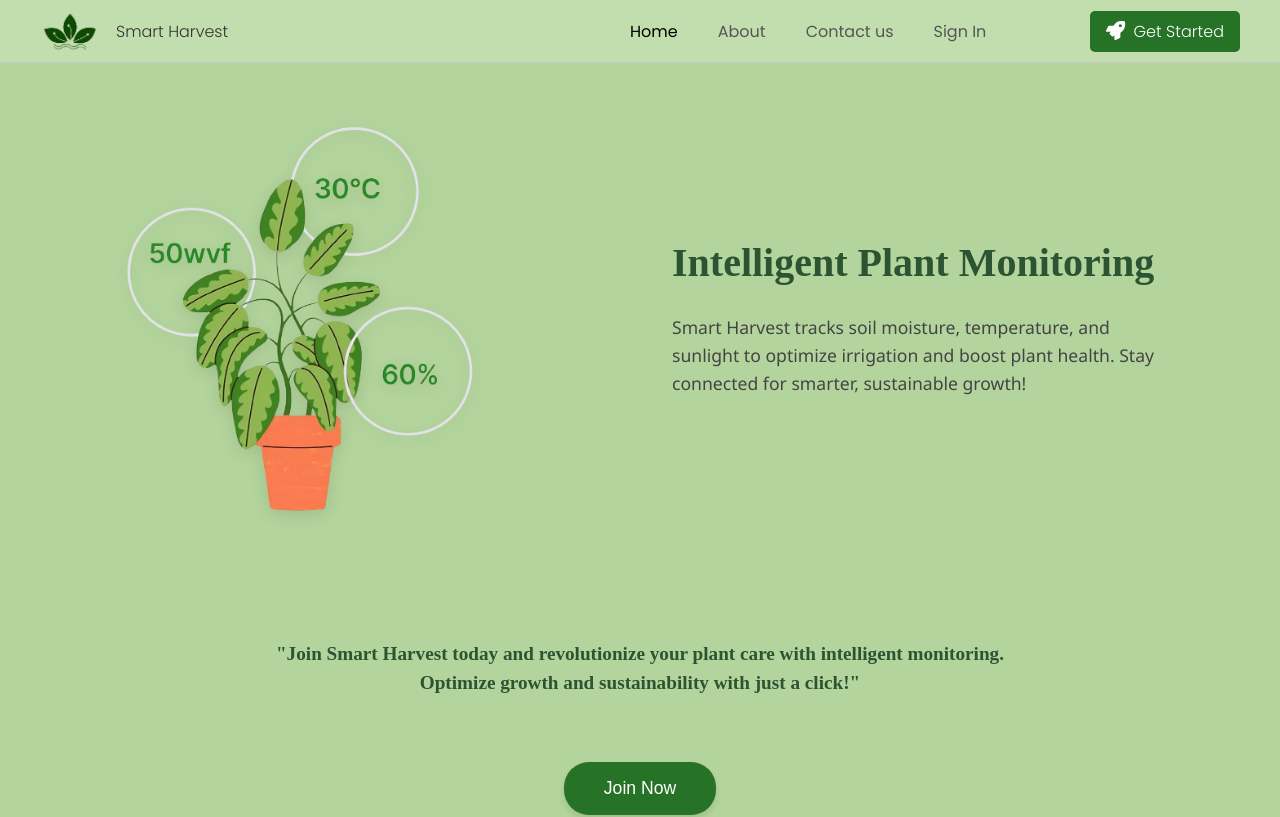
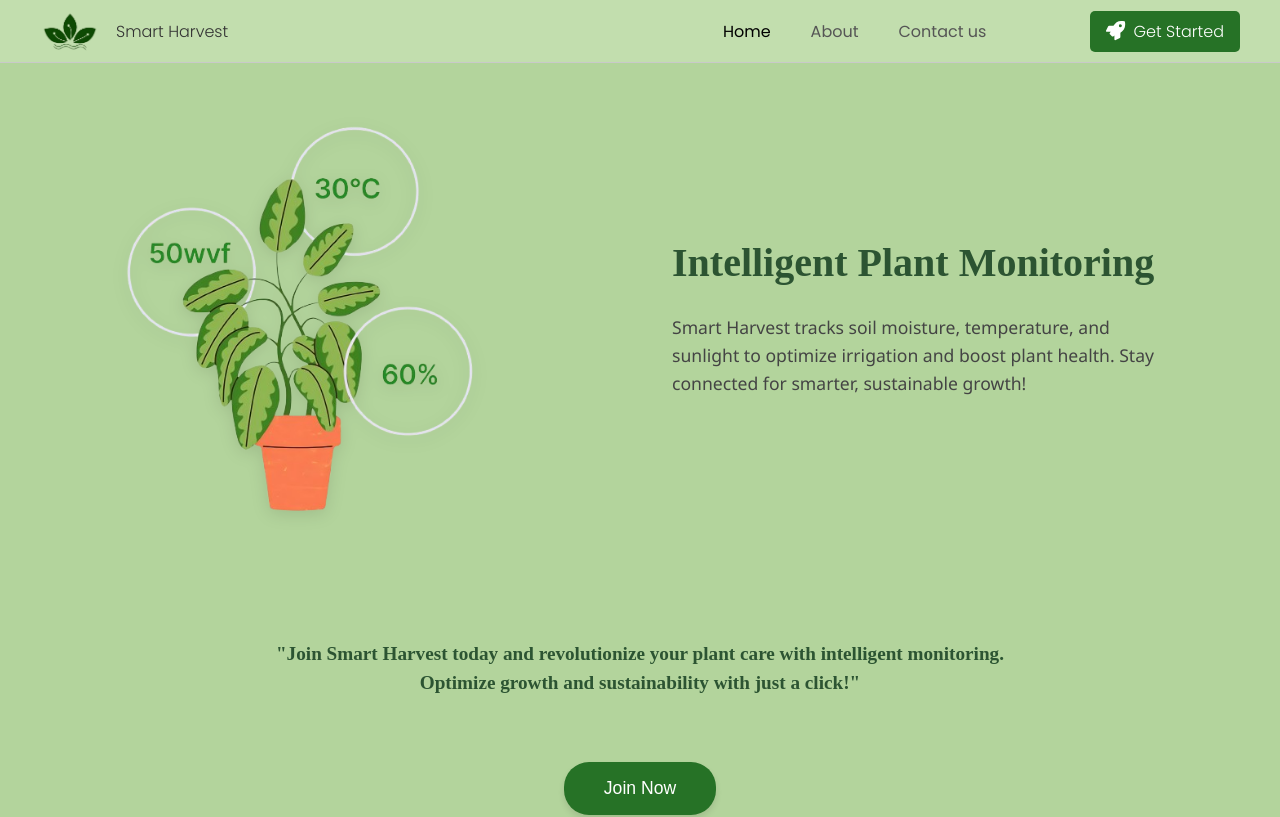
Before and after one commit to rayenomri123/smart-harvest, a React (Vite) app in the folder frontend/: page / in a window 1280 px wide. Shown: the top 817 px of the page. Built offline with nearby package versions, Linux system fonts and the light colour scheme.

Commit message:
Navbar route fixed

```diff
--- a/frontend/src/components/Navbar/Navbar.jsx
+++ b/frontend/src/components/Navbar/Navbar.jsx
@@ -1,11 +1,12 @@
-import { useState } from 'react';
-import { NavLink } from 'react-router-dom';
+import React, { useState } from 'react';
+import { NavLink, useNavigate } from 'react-router-dom';
 import {
   FaHome,
   FaInfoCircle,
   FaAddressBook,
   FaSignInAlt,
   FaRocket,
+  FaUserPlus,
   FaBars,
   FaTimes
 } from 'react-icons/fa';
@@ -13,45 +14,58 @@ import './Navbar.css';
 
 const Navbar = () => {
   const [isMobileMenuOpen, setIsMobileMenuOpen] = useState(false);
+  const navigate = useNavigate();
+
+  // Derive auth state directly from localStorage on every render
+  const isAuthenticated = Boolean(localStorage.getItem('token'));
+
+  const handleAddUser = () => {
+    navigate('/sign-up');
+  };
 
   return (
     <nav className="navbar">
       <div className="nav-container">
-        {/* Logo and Brand Name */}
+        {/* Logo and Brand */}
         <div className="brand-wrapper">
           <img
-            src="./src/assets/logo.png" // Update with your logo path
+            src="./src/assets/logo.png"
             alt="Logo"
             className="logo"
           />
           <span className="brand-name">Smart Harvest</span>
         </div>
 
-        {/* Desktop Navigation */}
+        {/* Desktop Navigation (text-only) */}
         <div className="nav-links">
           <NavLink to="/" className="nav-item">
-
             <span>Home</span>
           </NavLink>
           <NavLink to="/about" className="nav-item">
-
             <span>About</span>
           </NavLink>
           <NavLink to="/contact" className="nav-item">
-
             <span>Contact us</span>
           </NavLink>
-          <NavLink to="/sign-in" className="nav-item">
-
-            <span>Sign In</span>
+          {isAuthenticated ? (
+            <NavLink to="/dashboard" className="nav-item">
+            <span>Dashboard</span>
             </NavLink>
+          ) : (<></>)}
+          {isAuthenticated ? (
+            <NavLink to="/sign-up" className="nav-item cta">
+            <FaUserPlus className="icon" />
+            <span>Add user</span>
+          </NavLink>
+          ) : (
             <NavLink to="/sign-up" className="nav-item cta">
               <FaRocket className="icon" />
               <span>Get Started</span>
             </NavLink>
+          )}
         </div>
 
-        {/* Mobile Menu Button */}
+        {/* Mobile Menu Toggle */}
         <button
           className="mobile-menu-btn"
           onClick={() => setIsMobileMenuOpen(!isMobileMenuOpen)}
@@ -60,7 +74,7 @@ const Navbar = () => {
         </button>
       </div>
 
-      {/* Mobile Navigation */}
+      {/* Mobile Navigation (with icons) */}
       <div className={`mobile-nav-links ${isMobileMenuOpen ? 'open' : ''}`}>
         <NavLink to="/" className="nav-item">
           <FaHome className="icon" />
@@ -74,6 +88,15 @@ const Navbar = () => {
           <FaAddressBook className="icon" />
           <span>Contact us</span>
         </NavLink>
+
+        {isAuthenticated ? (
+
+          <NavLink to="/sign-up" className="nav-item cta">
+          <FaUserPlus className="icon" />
+          <span>Add user</span>
+        </NavLink>
+        ) : (
+          <>
             <NavLink to="/sign-in" className="nav-item">
               <FaSignInAlt className="icon" />
               <span>Sign In</span>
@@ -82,6 +105,8 @@ const Navbar = () => {
               <FaRocket className="icon" />
               <span>Get Started</span>
             </NavLink>
+          </>
+        )}
       </div>
     </nav>
   );
```
Lines whose indentation alone changed are shown as unchanged.
